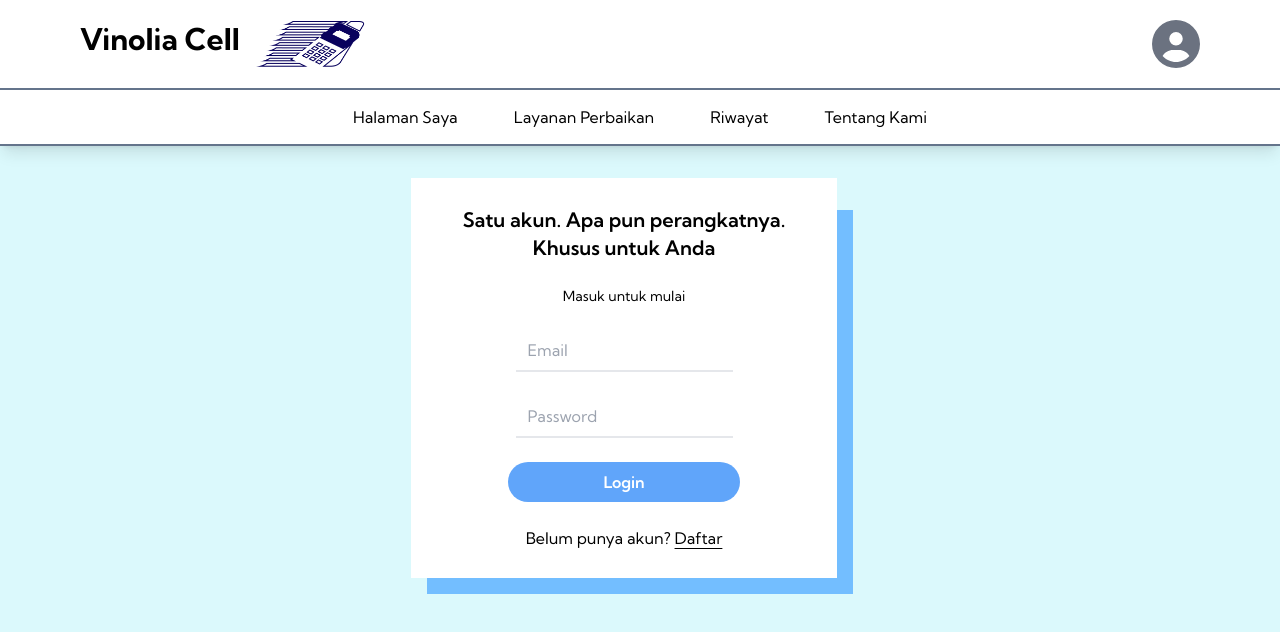
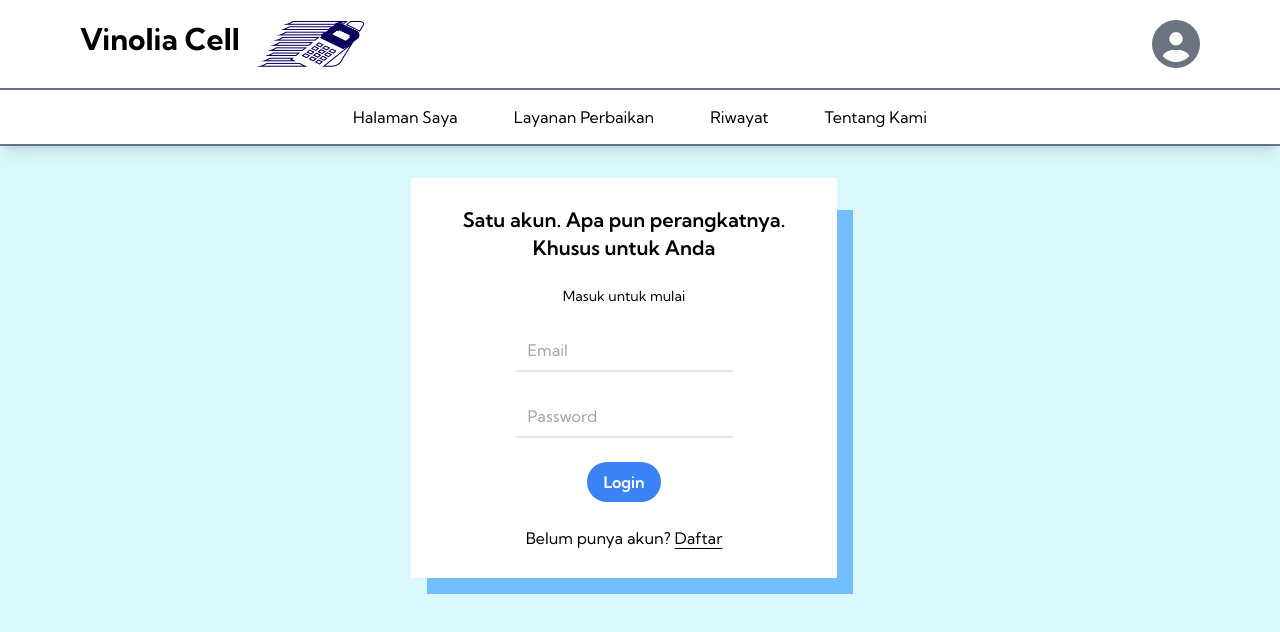
Before and after one commit to amelia-iky/vinoliacell-frontend, a React (Vite) app: page /signin in a window 1280 px wide. Shown: the top 632 px of the page. Built offline with nearby package versions, Linux system fonts and the light colour scheme.

Commit message:
refactor Button component to ButtonIcon and add support for rendering an icon

```diff
--- a/src/components/Button.jsx
+++ b/src/components/Button.jsx
@@ -1,13 +1,14 @@
 import PropTypes from 'prop-types';
 
-const Button = ({ type, onClick, variant, children }) => {
-  const baseClass = 'py-2 px-4 w-2/3 rounded-3xl font-semibold';
+const ButtonIcon = ({ type, onClick, variant, children, icon: Icon }) => {
+  const baseClass =
+    'flex items-center gap-2 py-2 px-4 rounded-3xl font-semibold';
 
   const variantClass = {
-    primary: 'bg-blue-400 hover:bg-blue-500 text-white',
+    primary: 'bg-blue-500 hover:bg-blue-600 text-white',
     secondary:
       'bg-transparent border border-primary-dark text-[#515151] text-sm',
-    deleted: 'bg-red-800 text-white hover:bg-red-700',
+    deleted: 'bg-red-500 text-white hover:bg-red-600',
     disabled: 'bg-gray-300 text-gray-500 cursor-not-allowed',
   };
 
@@ -22,23 +23,26 @@ const Button = ({ type, onClick, variant, children }) => {
       className={`${baseClass} ${variantClass[variant] || ''}`}
       disabled={variant === 'disabled'}
     >
+      {Icon && <Icon className='text-lg' />} {/* Render the icon if provided */}
       {children}
     </button>
   );
 };
 
 // Validasi props menggunakan PropTypes
-Button.propTypes = {
+ButtonIcon.propTypes = {
   type: PropTypes.string,
   onClick: PropTypes.func,
   variant: PropTypes.oneOf(['primary', 'secondary', 'deleted', 'disabled']),
   children: PropTypes.node.isRequired,
+  icon: PropTypes.elementType, // Validates React components for icons
 };
 
 // Nilai default untuk props
-Button.defaultProps = {
+ButtonIcon.defaultProps = {
   type: 'button',
   variant: 'primary',
+  icon: null, // Default is no icon
 };
 
-export default Button;
+export default ButtonIcon;
```
